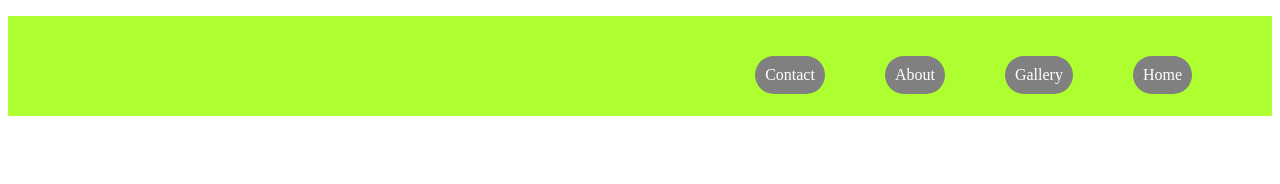
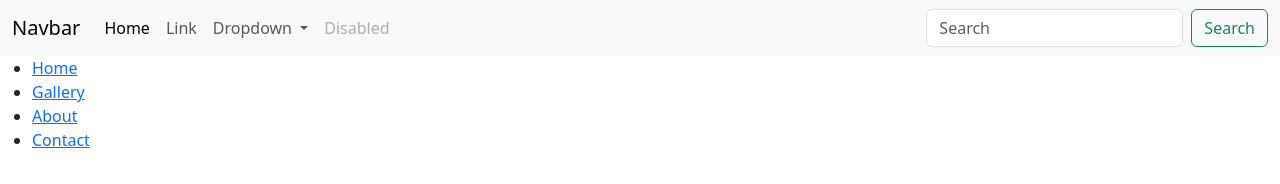
Before and after one commit to MaheshYapa/Demo1, a plain HTML site: page index.html in a window 1280 px wide. Drawn offline with nearby package versions, Linux system fonts and the light colour scheme.

Commit message:
bootstarp

```diff
--- a/index.html
+++ b/index.html
@@ -5,15 +5,51 @@
     <meta charset="UTF-8">
     <meta name="viewport" content="width=device-width, initial-scale=1.0">
     <title>Document</title>
-    <link rel="stylesheet" href="style.css">
+    <link href="https://cdn.jsdelivr.net/npm/bootstrap@5.3.5/dist/css/bootstrap.min.css" rel="stylesheet" integrity="sha384-SgOJa3DmI69IUzQ2PVdRZhwQ+dy64/BUtbMJw1MZ8t5HZApcHrRKUc4W0kG879m7" crossorigin="anonymous">
 </head>
 
 <body>
+    <nav class="navbar navbar-expand-lg bg-body-tertiary">
+        <div class="container-fluid">
+          <a class="navbar-brand" href="#">Navbar</a>
+          <button class="navbar-toggler" type="button" data-bs-toggle="collapse" data-bs-target="#navbarSupportedContent" aria-controls="navbarSupportedContent" aria-expanded="false" aria-label="Toggle navigation">
+            <span class="navbar-toggler-icon"></span>
+          </button>
+          <div class="collapse navbar-collapse" id="navbarSupportedContent">
+            <ul class="navbar-nav me-auto mb-2 mb-lg-0">
+              <li class="nav-item">
+                <a class="nav-link active" aria-current="page" href="#">Home</a>
+              </li>
+              <li class="nav-item">
+                <a class="nav-link" href="#">Link</a>
+              </li>
+              <li class="nav-item dropdown">
+                <a class="nav-link dropdown-toggle" href="#" role="button" data-bs-toggle="dropdown" aria-expanded="false">
+                  Dropdown
+                </a>
+                <ul class="dropdown-menu">
+                  <li><a class="dropdown-item" href="#">Action</a></li>
+                  <li><a class="dropdown-item" href="#">Another action</a></li>
+                  <li><hr class="dropdown-divider"></li>
+                  <li><a class="dropdown-item" href="#">Something else here</a></li>
+                </ul>
+              </li>
+              <li class="nav-item">
+                <a class="nav-link disabled" aria-disabled="true">Disabled</a>
+              </li>
+            </ul>
+            <form class="d-flex" role="search">
+              <input class="form-control me-2" type="search" placeholder="Search" aria-label="Search">
+              <button class="btn btn-outline-success" type="submit">Search</button>
+            </form>
+          </div>
+        </div>
+      </nav>
     <ul>
-        <li>Home</li>
-        <li>Gallery</li>
-        <li>About</li>
-        <li>Contact</li>
+        <li><a href="mahesh.html">Home</a></li>
+        <li><a href="">Gallery</a></li>
+        <li><a href="">About</a></li>
+        <li><a href="">Contact</a></li>
 
     </ul>
 
--- a/style.css
+++ b/style.css
@@ -7,28 +7,84 @@
 
 
 } */
+
+body {
+    margin: 0px;
+    padding: 0px;
+    margin-top: 0px;
+    background-color: gray;
+}
+
 ul {
-    background-color: greenyellow;
+    background-color: rgb(14, 21, 168);
     list-style: none;
     padding: 50px;
+    margin-top: 0;
 
 
 }
 
+
 ul li {
-    background-color: gray;
+    background-color: lightblue;
     border-radius: 20px;
     /* border:10px solid black; */
-    margin: 30px;
+    margin: 20px;
     padding: 10px;
     float: right;
     position: relative;
     bottom: 40px;
-    font-weight:200;
+    font-weight: 200;
     color: white;
     cursor: pointer;
 }
 
-ul li:hover{
+ul li:hover {
     background-color: black;
 }
+
+@media screen and (min-width:480px) {
+    body {
+        background-color: aqua;
+    }
+
+    ul {
+        background-color: greenyellow;
+        list-style: none;
+        padding: 50px;
+        margin-top: 0;
+    }
+
+    li {
+        background-color: gray;
+        border-radius: 20px;
+        /* border:10px solid black; */
+        margin: 20px;
+        padding: 10px;
+        float: right;
+        position: relative;
+        bottom: 40px;
+        font-weight: 200;
+        color: white;
+        cursor: pointer;
+    }
+
+
+}
+
+@media screen and (min-width:580px) {
+    body {
+        background-color: black;
+    }
+}
+
+@media screen and (min-width:680px) {
+    body {
+        background-color: rgb(120, 122, 218);
+    }
+}
+
+a{
+    text-decoration: none;
+    color: white;
+}
```
